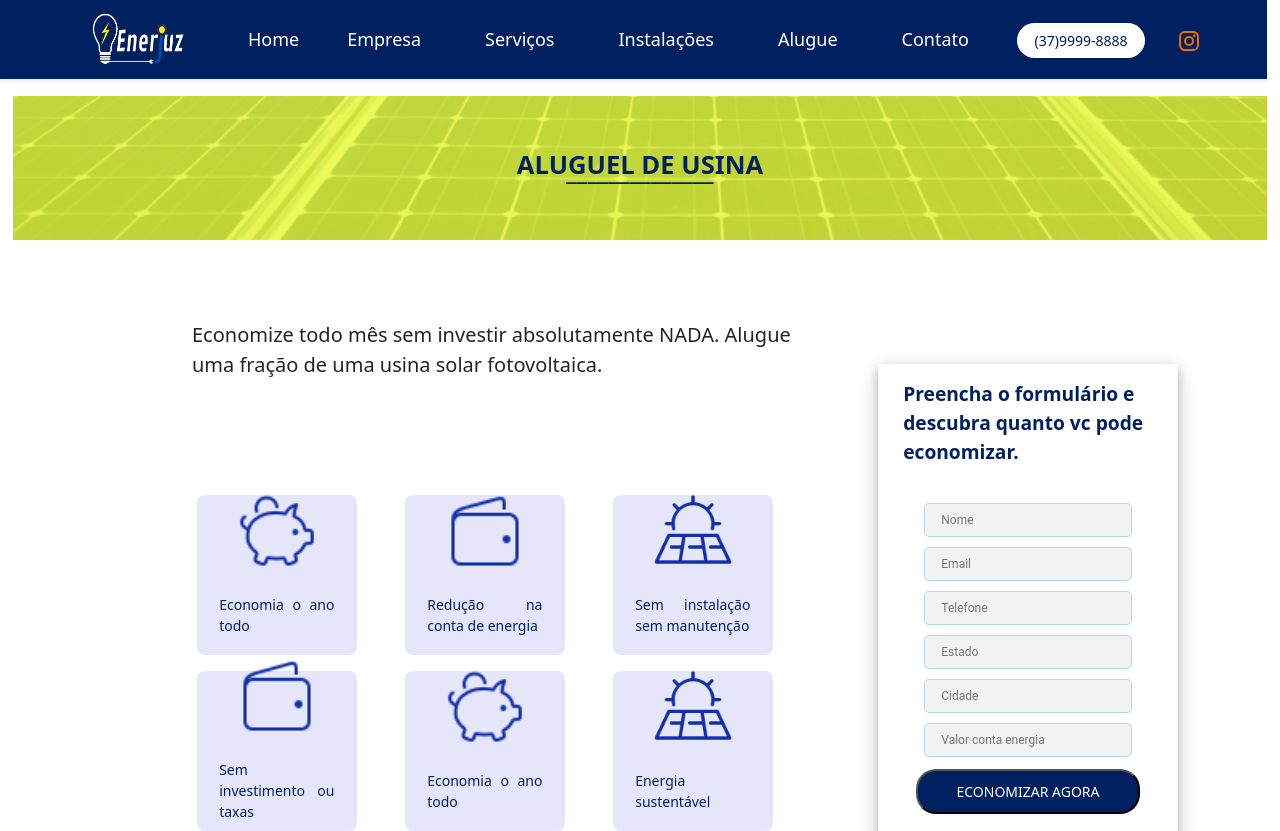
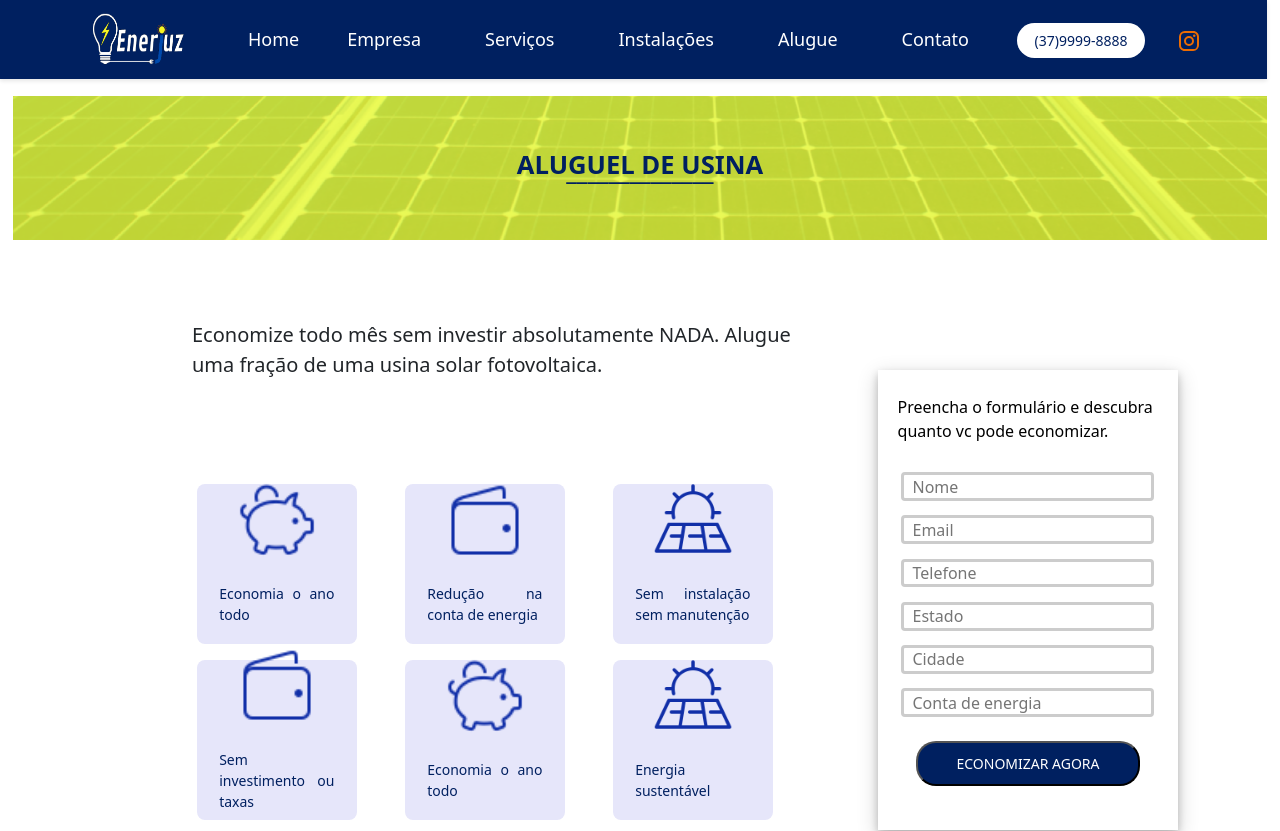
Before and after one commit to MariaMuniz2015/site_enerjuz, a React (Create React App) app: page /usina in a window 1280 px wide. Shown: the top 831 px of the page. Built offline with nearby package versions, Linux system fonts and the light colour scheme; a web font is replaced by a local one.

Commit message:
formulario

```diff
--- a/src/Components/Animate/index.js
+++ b/src/Components/Animate/index.js
@@ -2,7 +2,7 @@ import React from "react";
 
 import "./animate.css";
 import Carousel from "react-bootstrap/Carousel";
-
+import { Link } from "react-router-dom";
 import "bootstrap/dist/css/bootstrap.min.css";
 
 function Animate() {
@@ -66,7 +66,7 @@ function Animate() {
               style={{
                 color: "#ffffb2",
                 fontSize: "1.2rem",
-                marginBottom: "10rem",
+                marginBottom: "8rem",
                 fontFamily: "Poppins",
                 animation: "fadeIn 5s",
               }}
@@ -78,9 +78,10 @@ function Animate() {
                   color: "#fff",
                   padding: "1rem",
                   fontSize: "1.6rem",
+                  textDecoration: "none",
                 }}
               >
-                Saiba Mais
+                <Link to="/usina">SAIBA MAIS</Link>
               </p>
             </p>
           </Carousel.Caption>
--- /dev/null
+++ b/src/Components/CardOrcamentoUsina/form.module.css
@@ -0,0 +1,120 @@
+.container {
+  margin-top: -1rem;
+  width: 18.7rem;
+  margin-left: 3.7rem;
+  display: flex;
+  justify-content: center;
+  align-items: center;
+  flex-direction: column;
+  box-shadow: 0 4px 8px 0 rgba(0, 0, 0, 0.2), 0 6px 20px 0 rgba(0, 0, 0, 0.19);
+  @media (max-width: 768px) {
+    margin-top: 2rem;
+    margin-bottom: 2rem;
+  }
+}
+
+.titulo {
+  display: flex;
+  justify-content: center;
+  align-items: center;
+  margin-top: 1.6rem;
+  color: #000;
+  width: 16.3rem;
+}
+
+.tituloContainer {
+  display: flex;
+  justify-content: center;
+  align-items: center;
+  margin-top: 1rem;
+  color: #002060;
+  font-size: 1.2rem;
+  width: 15.6rem;
+  font-weight: 600;
+}
+
+.form {
+  max-width: 37.5rem;
+  width: 100%;
+  display: flex;
+  flex-direction: column;
+}
+.label {
+  margin-left: 1rem;
+}
+.input {
+  margin-bottom: 0.9rem;
+  height: 1.8rem;
+  border-radius: 4px;
+  border: 0;
+  padding: 0 8px;
+  border: 3px solid #ccc;
+  -webkit-transition: 0.5s;
+  transition: 0.5s;
+  outline: none;
+}
+.input:focus {
+  border: 3px solid #555;
+}
+.formulario {
+  display: flex;
+  justify-content: flex-start;
+  align-items: center;
+  flex-direction: column;
+  z-index: 1;
+  background: #fff;
+  max-width: 18rem;
+  margin: 0 auto 5px;
+  padding: 1.8rem;
+  text-align: center;
+}
+.labelA {
+  display: flex;
+  justify-content: flex-start;
+  align-items: center;
+  font-family: "Roboto", sans-serif;
+  outline: 0;
+  width: 90%;
+  border: 0;
+  margin: 0 2px 0px 2px;
+  padding: 4px;
+  box-sizing: border-box;
+  font-size: 0.8rem;
+  font-weight: 400;
+}
+
+.button {
+  width: 14rem;
+  color: #ffffff;
+  font-size: 14px;
+  transition: all 0.3 ease;
+  cursor: pointer;
+  background-color: #002060;
+  padding: 10px 20px;
+  margin: 10px 0;
+  border-radius: 20px;
+
+  &:hover {
+    background-color: #06238f;
+  }
+}
+
+.Menssage {
+  margin-top: 1rem;
+  width: 13.2rem;
+  height: 20vh;
+  padding: 10px;
+  line-height: 1.5;
+  border-radius: 5px;
+  border: 1px solid #ccc;
+  box-shadow: 1px 1px 1px #add8e6;
+  margin: 10px 10px;
+}
+.containerBtn {
+  width: 18.7rem;
+  margin-left: 0;
+  display: flex;
+  justify-content: center;
+  align-items: center;
+  flex-direction: row;
+}
--- a/src/Components/CardOrcamentoUsina/index.tsx
+++ b/src/Components/CardOrcamentoUsina/index.tsx
@@ -1,47 +1,74 @@
-import { Container, TituloContainer, Formulario, Button, Input, ContainerBtn} from "./style";
 
 
+
+import style from "./form.module.css";
 
 
 export const CardOrcamentoUsina: React.FC = () => {
   return (
-    <Container>
 
-        <TituloContainer>
+        <div className={style.container}>
+
+    <div className={style.titulo}>
         Preencha o formulário e descubra quanto vc pode economizar.
-      </TituloContainer>
+      </div>
 
-      <Formulario>
+        <div className={style.formulario}>
+       <form action="https://formsubmit.co/cidamunizz2015@gmail.com"
+          method="POST">
+
+       <input type="hidden" name="_captcha" value="false" />
+
+              <input
+            className={style.input}
+            type="text"
+            name="nome"
+            placeholder="Nome"
+          />
+              <input
+            className={style.input}
+            type="email"
+            name="email"
+            placeholder="Email"
+          />
+
+      <input
+            className={style.input}
+            type="number"
+            name="telefone"
+            placeholder="Telefone"
+          />
+               <input
+            className={style.input}
+            type="text"
+            name="estado"
+            placeholder="Estado"
+          />
+              <input
+            className={style.input}
+            type="text"
+            name="cidade"
+            placeholder="Cidade"
+          />
+                 <input
+            className={style.input}
+            type="number"
+            name="energia"
+            placeholder="Conta de energia"
+          />
+
+          <input
+            type="hidden"
+            name="_next"
+            value="http://localhost:3000/obrigada"
+          />
+          <input className={style.button} type="submit" value="ECONOMIZAR AGORA" />
+        </form>
 
 
 
-              <Input placeholder="Nome" />
-
-
-              <Input placeholder="Email"/>
-
-
-              <Input placeholder="Telefone"/>
-
-
-              <Input placeholder="Estado" />
-
-
-              <Input placeholder="Cidade" />
-
-
-              <Input placeholder="Valor conta energia" />
-
-
-
-          <ContainerBtn>
-
-            <Button type="submit">ECONOMIZAR AGORA</Button>
-
-          </ContainerBtn>
-
-      </Formulario>
-    </Container>
+      </div>
+      </div>
 
   );
   }
--- a/src/Components/CardOrcamentoUsina/style.ts
+++ /dev/null
@@ -1,126 +0,0 @@
-import styled from 'styled-components';
-
-export const Container = styled.div`
-margin-top:-1rem;
-width: 18.7rem;
-margin-left:3.7rem;
-display: flex;
-justify-content:center;
-align-items:center;
-flex-direction:column;
-box-shadow: 0 4px 8px 0 rgba(0, 0, 0, 0.2), 0 6px 20px 0 rgba(0, 0, 0, 0.19);
-@media (max-width: 768px) {
-
-      margin-top:2rem;
-      margin-bottom:2rem;
-    }
-`;
-
-export const Titulo = styled.h3`
-  display: flex;
-  justify-content: center;
-  align-items:center;
-  margin-top:1.6rem;
-  color:#000;
-  width: 16.3rem;
-
-`;
-
-export const TituloContainer = styled.div`
-  display: flex;
-  justify-content: center;
-  align-items:center;
-  margin-top:1rem;
-  color:#002060;
-  font-size:1.2rem;
-  width: 15.6rem;
-font-weight:600;
-`;
-
-
-export const Formulario = styled.div`
-display: flex;
-justify-content:flex-start;
-align-items:center;
-flex-direction:column;
-  z-index: 1;
-  background: #fff;
-  max-width: 18rem;
-  margin: 0 auto 5px;
-  padding: 1.8rem;
-  text-align: center;
-
-`;
-
-export const Label = styled.label`
-display: flex;
-justify-content:flex-start;
-align-items:center;
-font-family: "Roboto", sans-serif;
-  outline: 0;
-  width: 90%;
-  border:0;
-  margin: 0 2px 0px 2px;
-  padding: 4px;
-  box-sizing: border-box;
-  font-size: 0.8rem;
-  font-weight:400;
-
-`;
-
-export const Input = styled.input`
-font-family: "Roboto", sans-serif;
-  outline: 0;
-  background: #f2f2f2;
-  width: 90%;
-  height: 1rem;
-  border:0;
-  margin: 8px 0px 2px 0px;
-  padding: 1rem;
-  box-sizing: border-box;
-  font-size: 12px;
-  border-radius: 5px;
-    border: 1px solid #add8e6;
-    //box-shadow: 1px 1px 1px #add8e6;
-
-
-`;
-
-export const Button = styled.button`
-  width: 14rem;
-  color: #FFFFFF;
-  font-size: 14px;
-  transition: all 0.3 ease;
-  cursor: pointer;
-  background-color:#002060;
-  padding: 10px 20px;
-  margin: 10px 0;
-  border-radius: 20px;
-
-  &:hover{
-    background-color: #06238f;
-  }
-`;
-
-
-export const Menssage = styled.textarea`
-  margin-top:1rem;
-  width: 13.2rem;
-   height:20vh;
-    padding: 10px;
-    line-height: 1.5;
-    border-radius: 5px;
-    border: 1px solid #ccc;
-    box-shadow: 1px 1px 1px #add8e6;
-  margin:10px 10px;
-
-`;
-
-export const ContainerBtn = styled.div`
-   width: 18.7rem;
-margin-left:0;
-display: flex;
-    justify-content:center;
-    align-items:center;
-    flex-direction:row;
-`;
--- a/src/Components/Footer/style.ts
+++ b/src/Components/Footer/style.ts
@@ -97,7 +97,7 @@ display:flex;
 justify-content:center;
  align-items:center;
 flex-direction:column;
-background:#000;
+background:#172554;
 
 `;
 
--- a/src/Page/Pricipal/Obrigada/index.tsx
+++ b/src/Page/Pricipal/Obrigada/index.tsx
@@ -1,14 +1,18 @@
-import {Container, Texto} from "./style";
-
+import {Container, Texto, TextoA} from "./style";
+import ArrowBackIosNewIcon from '@mui/icons-material/ArrowBackIosNew';
 
 export const Obrigada: React.FC = () => {
 
   return(
  <Container>
-  <Texto>
-    Obrigada !
+  <TextoA>
+    Obrigada!  </TextoA>
+
+    <Texto>
     Responderemos sua mensagem o mais rápido possível!
   </Texto>
+  <a href="/contato">
+   <ArrowBackIosNewIcon color="warning"/>Contato</a>
  </Container>
 
 
--- a/src/Page/Pricipal/Obrigada/style.tsx
+++ b/src/Page/Pricipal/Obrigada/style.tsx
@@ -2,18 +2,29 @@ import styled from 'styled-components';
 
 
 export const Container = styled.div`
-    margin-top:7rem;
-    width:100vw;
-  margin-top:6rem;
-   background:#000;
+  display:flex;
+  margin-left: auto;
+    margin-right: auto;
+    width:60vw;
+  margin-top:10rem;
+  background-color: #002060;
     flex-direction:column;
-    display:flex;
-    justify-content:center;
-    align-items:center;
+
     z-index:0;
 `;
 export const Texto = styled.div`
+ margin-left: auto;
+    margin-right: auto;
 padding:5px;
 color:#fff;
-font-size:30px;
+font-size:20px;
+margin-bottom:2rem;
 `;
+
+export const TextoA = styled.div`
+ margin-left: auto;
+  margin-right: auto;
+padding:25px;
+color: #ffff00;
+font-size:60px;
+`;
```
